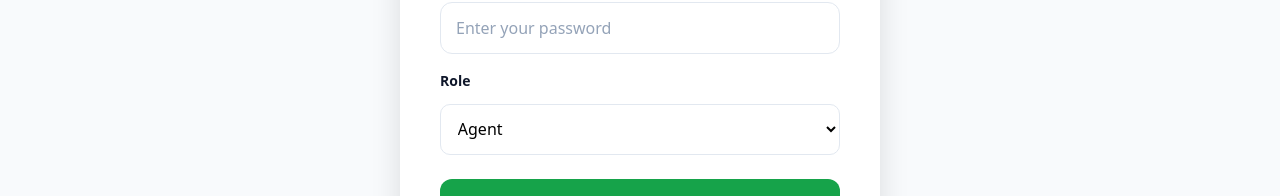
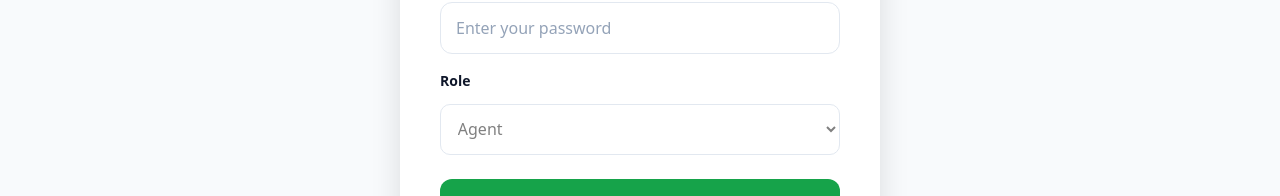
Before and after one commit to Samira12-dev/LogiTrack_FrontEnd, a React (Vite) app: page /register in a window 1280 px wide. Shown: the part 569-765 px from the top of the page. Built offline with nearby package versions, Linux system fonts and the light colour scheme.

Commit message:
add some modifications

```diff
--- a/src/pages/Register.jsx
+++ b/src/pages/Register.jsx
@@ -105,7 +105,7 @@ export default function Register() {
                             onChange={handleChange}
                         />
                     </div>
-
+{/*
                     <div className="form-group">
 
                         <label>Role</label>
@@ -120,6 +120,17 @@ export default function Register() {
                             <option value="AGENT">Agent</option>
                         </select>
 
+                    </div> */}
+
+                    <div className="form-group">
+                        <label>Role</label>
+                        <select
+                            name="role"
+                            value="AGENT"
+                            disabled
+                        >
+                            <option value="AGENT">Agent</option>
+                        </select>
                     </div>
 
                     <button
```
